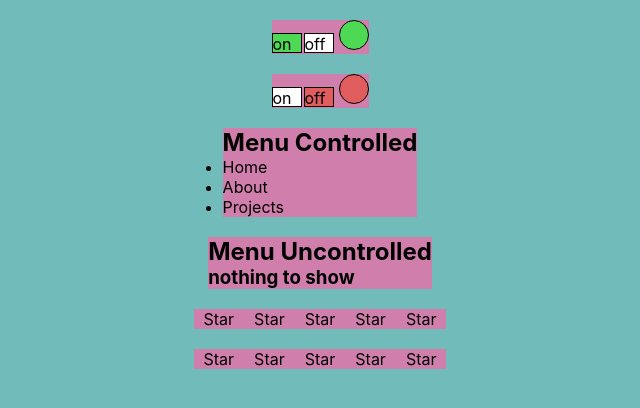
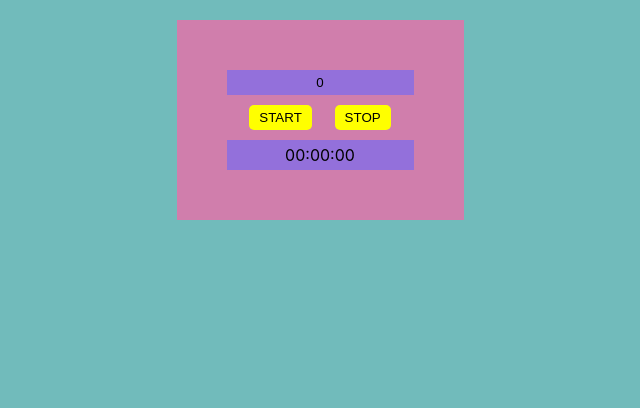
Before and after one commit to MikeWelltoday/kbzdKakProsto, a React (Create React App) app: page / in a window 1280 px wide. Shown: the top 408 px of the page, without its empty margins (320-960 px from the left). Built offline with nearby package versions, Linux system fonts and the light colour scheme.

Commit message:
=> saved

```diff
--- a/src/App.tsx
+++ b/src/App.tsx
@@ -6,6 +6,7 @@ import {OnOffDimychUncontrolled} from './components/OnOffDimych/OnOffDimychUncon
 import {AccordionControlled} from './components/accordion/AccordionControlled'
 import {RatingControlled} from './components/rating/RaitingControlled'
 import {RatingUncontrolled} from './components/rating/RatingUncontrolled'
+import {Timer} from './components/timer/Timer'
 
 //=================================================================================================================================================
 
@@ -20,15 +21,16 @@ function App() {
 
     return (
         <div className="App">
-            <OnOffDimychControlled onClick={setOnOff} onOff={onOff}/>
-            <OnOffDimychUncontrolled/>
-            <AccordionControlled
-                onClick={() => setCollapsed(!collapsed)}
-                onChange={collapsed}
-            />
-            <AccordionUncontrolled/>
-            <RatingControlled onClick={setRatingValue} value={ratingValue}/>
-            <RatingUncontrolled/>
+            <Timer/>
+            {/*<OnOffDimychControlled onClick={setOnOff} onOff={onOff}/>*/}
+            {/*<OnOffDimychUncontrolled/>*/}
+            {/*<AccordionControlled*/}
+            {/*    onClick={() => setCollapsed(!collapsed)}*/}
+            {/*    onChange={collapsed}*/}
+            {/*/>*/}
+            {/*<AccordionUncontrolled/>*/}
+            {/*<RatingControlled onClick={setRatingValue} value={ratingValue}/>*/}
+            {/*<RatingUncontrolled/>*/}
         </div>
     )
 }
--- /dev/null
+++ b/src/components/timer/Timer.module.scss
@@ -0,0 +1,34 @@
+.timer {
+  padding: 50px;
+  display: flex;
+  flex-flow: column nowrap;
+  row-gap: 10px;
+}
+
+.input {
+  background-color: mediumpurple;
+  text-align: center;
+  padding: 5px;
+}
+
+.buttonsContainer {
+  display: flex;
+  justify-content: space-evenly;
+
+  button {
+    background-color: yellow;
+    padding: 5px 10px;
+    border-radius: 5px;
+    cursor: pointer;
+
+    &:active {
+      transform: scale(1.1);
+    }
+  }
+}
+
+.shower {
+  background-color: mediumpurple;
+  text-align: center;
+  padding: 5px;
+}
--- /dev/null
+++ b/src/components/timer/Timer.tsx
@@ -0,0 +1,64 @@
+import React, {ChangeEvent, useEffect, useState} from 'react'
+import s from './Timer.module.scss'
+
+//========================================================================================
+
+
+function timeTransformer(seconds: number) {
+    const hours = Math.floor(seconds / 3600)
+    const minutes = Math.floor((seconds % 3600) / 60)
+    const remainingSeconds = seconds % 60
+
+    const formattedHours = String(hours).padStart(2, '0')
+    const formattedMinutes = String(minutes).padStart(2, '0')
+    const formattedSeconds = String(remainingSeconds).padStart(2, '0')
+
+    return `${formattedHours}:${formattedMinutes}:${formattedSeconds}`
+}
+
+export const Timer = () => {
+
+    const [time, setTime] = useState(0)
+    const [timerMode, setTimerMode] = useState(false)
+
+    function onChangeHandler(e: ChangeEvent<HTMLInputElement>) {
+        setTime(+e.currentTarget.value)
+    }
+
+    useEffect((() => {
+
+        let intervalId: NodeJS.Timeout | null = null
+
+        if (timerMode) {
+            intervalId = setInterval(() => {
+                setTime(prevTime => prevTime + 1)
+            }, 1000)
+        } else {
+            clearInterval(intervalId!) // Остановка интервала, если таймер выключен
+        }
+
+        return () => {
+            if (intervalId) {
+                clearInterval(intervalId)
+            }
+        }
+
+    }), [timerMode])
+
+
+    return (
+        <div className={s.timer}>
+            <input
+                className={s.input}
+                type="text"
+                value={time}
+                onChange={onChangeHandler}
+            />
+            <div className={s.buttonsContainer}>
+                <button onClick={() => setTimerMode(true)}>START</button>
+                <button onClick={() => setTimerMode(false)}>STOP</button>
+            </div>
+            <div className={s.shower}>{timeTransformer(time)}</div>
+        </div>
+    )
+}
```
Also changed, not shown: 1 other file (tests, documents, lock files or other folders).
